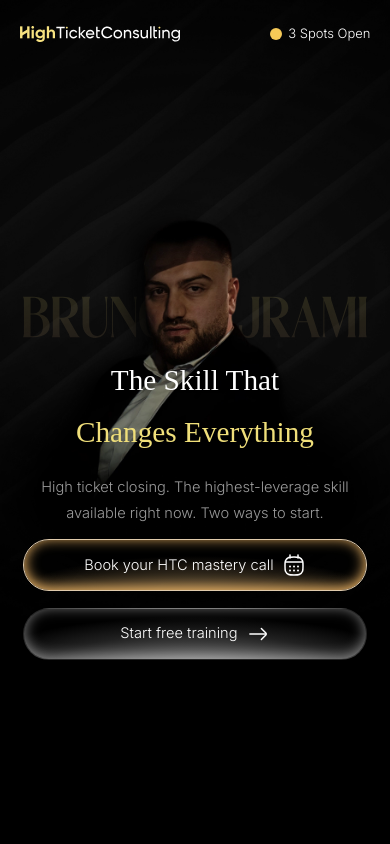
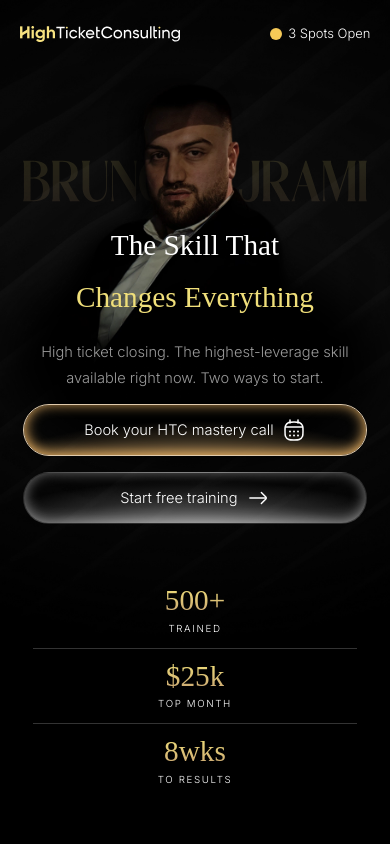
Before and after one commit to paulotra/htc, a Next.js app: page / in a window 390 px wide. Shown: the top 844 px of the page. Built offline with nearby package versions, Linux system fonts and the light colour scheme; a web font is replaced by a local one.

Commit message:
mobile enhancements

```diff
--- a/app/confirmation/page.tsx
+++ b/app/confirmation/page.tsx
@@ -35,7 +35,7 @@ export default function ConfirmationPage() {
 					{/* eslint-disable-next-line @next/next/no-img-element */}
 					<div
 						data-gsap="confirm-header"
-						className="flex-1 flex flex-col items-center justify-center text-center gap-8 pt-20 pb-10 md:pb-20"
+						className="flex-1 flex flex-col items-center justify-center text-center gap-8 pt-20 pb-10	 md:pb-20"
 					>
 						<img
 							src="/images/figma/57a5ad31-52f7-44a9-adb0-b632819f627c.svg"
--- a/app/privacy-policy/page.tsx
+++ b/app/privacy-policy/page.tsx
@@ -1,4 +1,3 @@
-
 import type { Metadata } from "next";
 import Nav from "@/components/Nav";
 import Footer from "@/components/Footer";
--- a/components/HeroSection.tsx
+++ b/components/HeroSection.tsx
@@ -5,7 +5,7 @@ export default function HeroSection() {
 	return (
 		<section>
 			<Nav />
-			<div className="relative min-h-screen flex flex-col items-center justify-center pb-[3.75rem]">
+			<div className="relative md:min-h-screen flex flex-col items-center justify-center pb-[3.75rem]">
 				<div className="max-w-container mx-auto relative overflow-visible flex items-center justify-center">
 					{/* eslint-disable-next-line @next/next/no-img-element */}
 					<img
```
